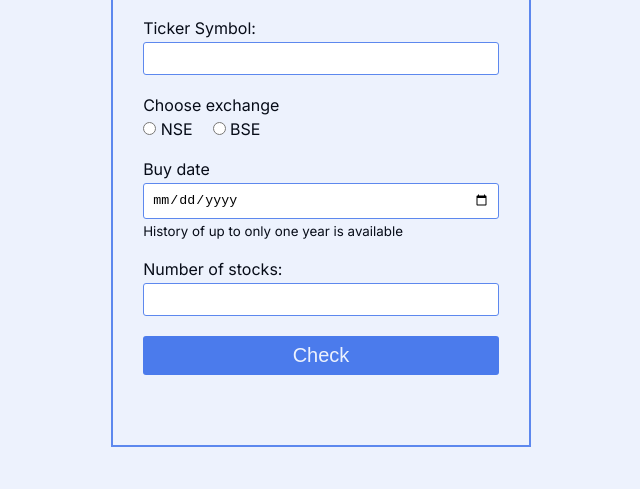
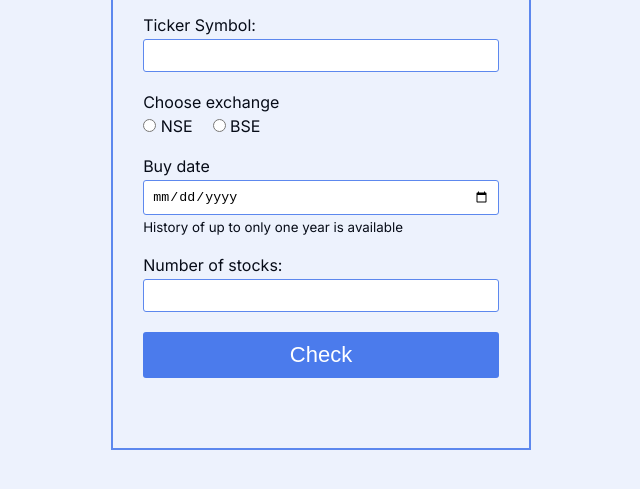
Before and after one commit to abinjohn123/neoG-mark-14, a plain HTML site: page index.html in a window 1280 px wide. Shown: the part 223-712 px from the top of the page, without its empty margins (319-959 px from the left). Drawn offline with Linux system fonts and the light colour scheme.

Commit message:
style: update button style

```diff
--- a/styles.css
+++ b/styles.css
@@ -2,6 +2,7 @@
 
 :root {
   --primary: #4b7bec;
+  --primary-low-opacity: rgba(75, 123, 236, 0.3);
   --primary-light: #5d88ee;
   --primary-lighter: #dbe5fb;
   --bg: #edf2fd;
@@ -68,7 +69,7 @@ input {
 
 input:focus {
   outline: none;
-  box-shadow: 0 0 3px var(--primary-light);
+  box-shadow: 0 0 5px var(--primary-low-opacity);
 }
 
 .container {
@@ -91,13 +92,13 @@ input:focus {
 }
 
 .btn {
-  padding: 0.8rem 1.6rem;
+  padding: 1rem 2rem;
   border: none;
   background-color: var(--primary);
-  color: var(--bg);
+  color: #fff;
   border-radius: 3px;
   cursor: pointer;
-  font-size: 2rem;
+  font-size: 2.2rem;
 }
 
 .btn:hover {
```
